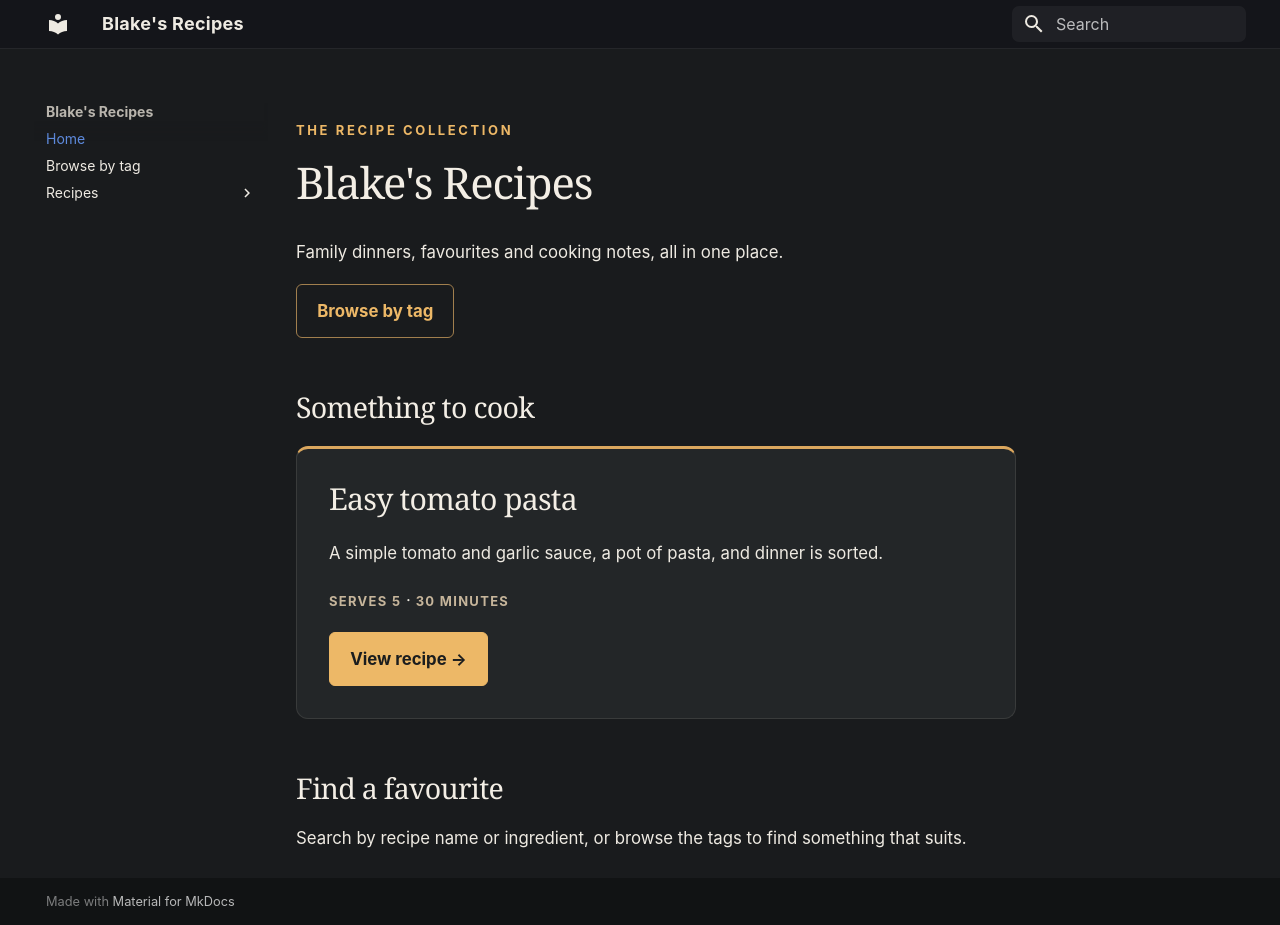
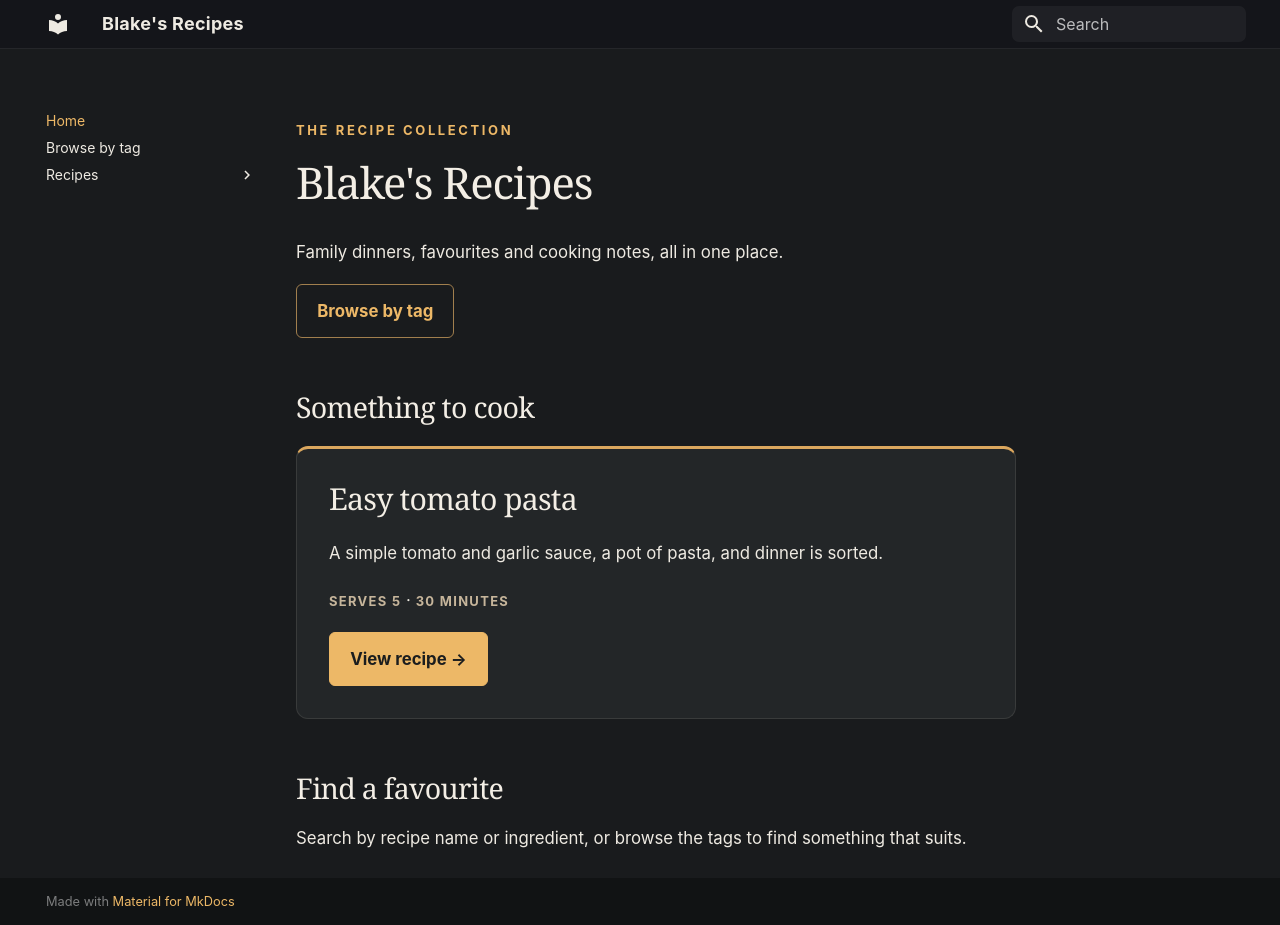
Before and after one commit to MrBlakie/Recipies, an MkDocs documentation site: the page built from docs/index.md, in a window 1280 px wide and 925 px high. Built offline with MkDocs 1.6.1 and Material for MkDocs 9.7.7, drawn with Linux system fonts in a browser that asks for light colours.

Commit message:
Unify amber link colours and simplify sidebar branding

```diff
--- a/docs/stylesheets/dark-kitchen.css
+++ b/docs/stylesheets/dark-kitchen.css
@@ -65,3 +65,37 @@ body { font-family: -apple-system, BlinkMacSystemFont, "Segoe UI", sans-serif; }
   body, .md-typeset, .md-typeset h1, .md-typeset h2, .md-typeset h3 { background: white !important; color: black !important; }
   .md-typeset .recipe-card, .md-typeset table:not([class]), .md-typeset table:not([class]) th { background: white; color: black; border-color: #aaa; }
 }
+
+/* Keep links, navigation states and letter shortcuts in the kitchen palette. */
+[data-md-color-scheme="slate"] .md-typeset {
+  --md-typeset-a-color: #edb867;
+}
+.md-typeset a:not(.md-button):not(.md-tag),
+.md-typeset a:not(.md-button):not(.md-tag):visited { color: #edb867; }
+.md-typeset a:not(.md-button):not(.md-tag):hover,
+.md-typeset a:not(.md-button):not(.md-tag):focus { color: #f6cd91; }
+.md-nav__link:hover, .md-nav__link:focus,
+.md-nav__link--active, .md-nav__item--active > .md-nav__link { color: #edb867; }
+.md-nav--primary > .md-nav__title { display: none; }
+.md-typeset .recipe-alphabet {
+  display: flex;
+  flex-wrap: wrap;
+  gap: .35rem;
+  margin: 1.5rem 0 2rem;
+}
+.md-typeset .recipe-alphabet a,
+.md-typeset .recipe-alphabet span {
+  display: inline-flex;
+  align-items: center;
+  justify-content: center;
+  width: 1.65rem;
+  height: 1.65rem;
+  border: 1px solid #4d4538;
+  border-radius: 5px;
+  font-size: .7rem;
+  font-weight: 650;
+  text-decoration: none;
+}
+.md-typeset .recipe-alphabet a:hover,
+.md-typeset .recipe-alphabet a:focus { background: #edb867; color: #191b1d; }
+.md-typeset .recipe-alphabet span { border-color: #303335; color: #777a77; }
```
